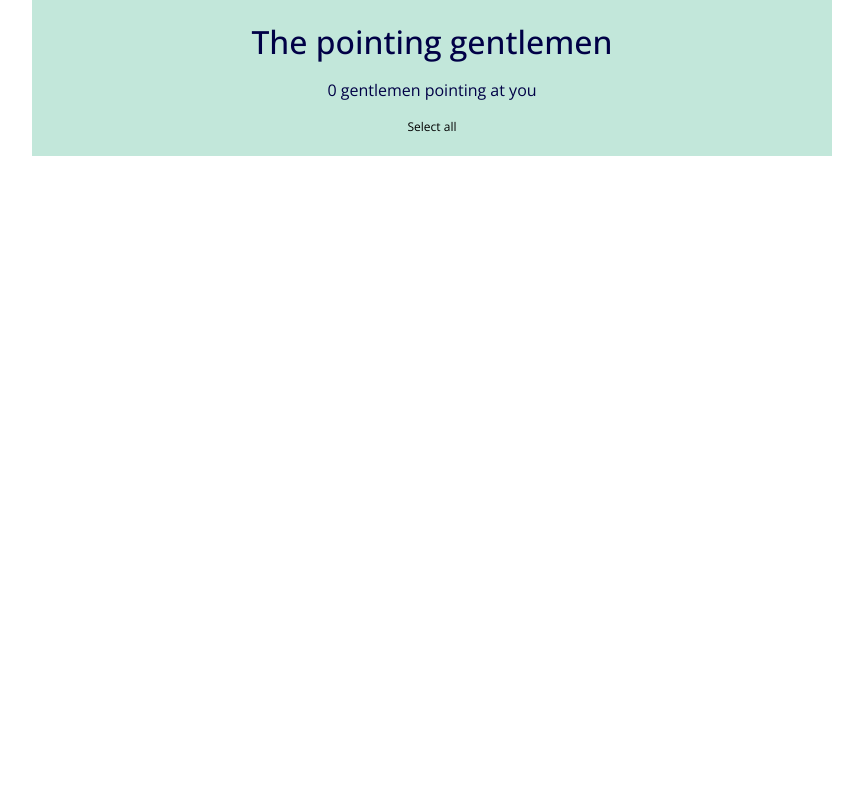
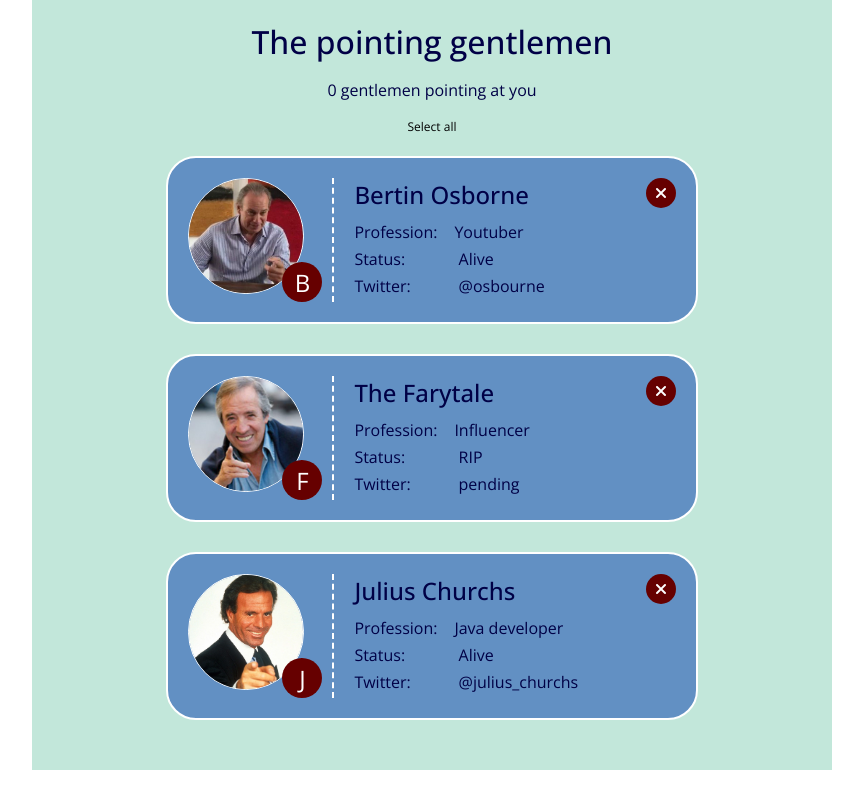
Before and after one commit to a9nna/202301-w4ch1-ana-coronel, a React (Create React App) app: page / in a window 1280 px wide. Shown: the whole page, without its empty margins (208-1071 px from the left). Built offline with nearby package versions, Linux system fonts and the light colour scheme.

Commit message:
Create the list of gentleman with its data

```diff
--- a/src/App.tsx
+++ b/src/App.tsx
@@ -1,7 +1,41 @@
 import { Button } from "./components/Button/Button";
+import { Gentleman } from "./components/Gentleman/Gentleman";
 import { Info } from "./components/Info/Info";
 
 const App = (): JSX.Element => {
+  const gentlemen = [
+    {
+      id: 1,
+      name: "Bertin Osborne",
+      status: "Alive",
+      profession: "Youtuber",
+      twitter: "@osbourne",
+      picture: "img/bertin.jpg",
+      alternativeText: "Osbourne pointing at you",
+      selected: true,
+    },
+    {
+      id: 2,
+      name: "The Farytale",
+      status: "RIP",
+      profession: "Influencer",
+      twitter: "pending",
+      picture: "img/fary.jpg",
+      alternativeText: "The Fary pointing at you",
+      selected: false,
+    },
+    {
+      id: 3,
+      name: "Julius Churchs",
+      status: "Alive",
+      profession: "Java developer",
+      twitter: "@julius_churchs",
+      picture: "img/julio.jpg",
+      alternativeText: "Churchs pointing at you",
+      selected: true,
+    },
+  ];
+
   return (
     <div className="container">
       <header className="main-header">
@@ -11,6 +45,23 @@ const App = (): JSX.Element => {
         <Info />
         <Button />
       </section>
+      <main className="main">
+        <ul className="gentlemen">
+          {gentlemen.map((gentleman) => (
+            <li className="gentleman" key={gentleman.id}>
+              <Gentleman
+                name={gentleman.name}
+                status={gentleman.status}
+                profession={gentleman.profession}
+                twitter={gentleman.twitter}
+                picture={gentleman.picture}
+                alternativeText={gentleman.alternativeText}
+                selected={gentleman.selected}
+              />
+            </li>
+          ))}
+        </ul>
+      </main>
     </div>
   );
 };
```
